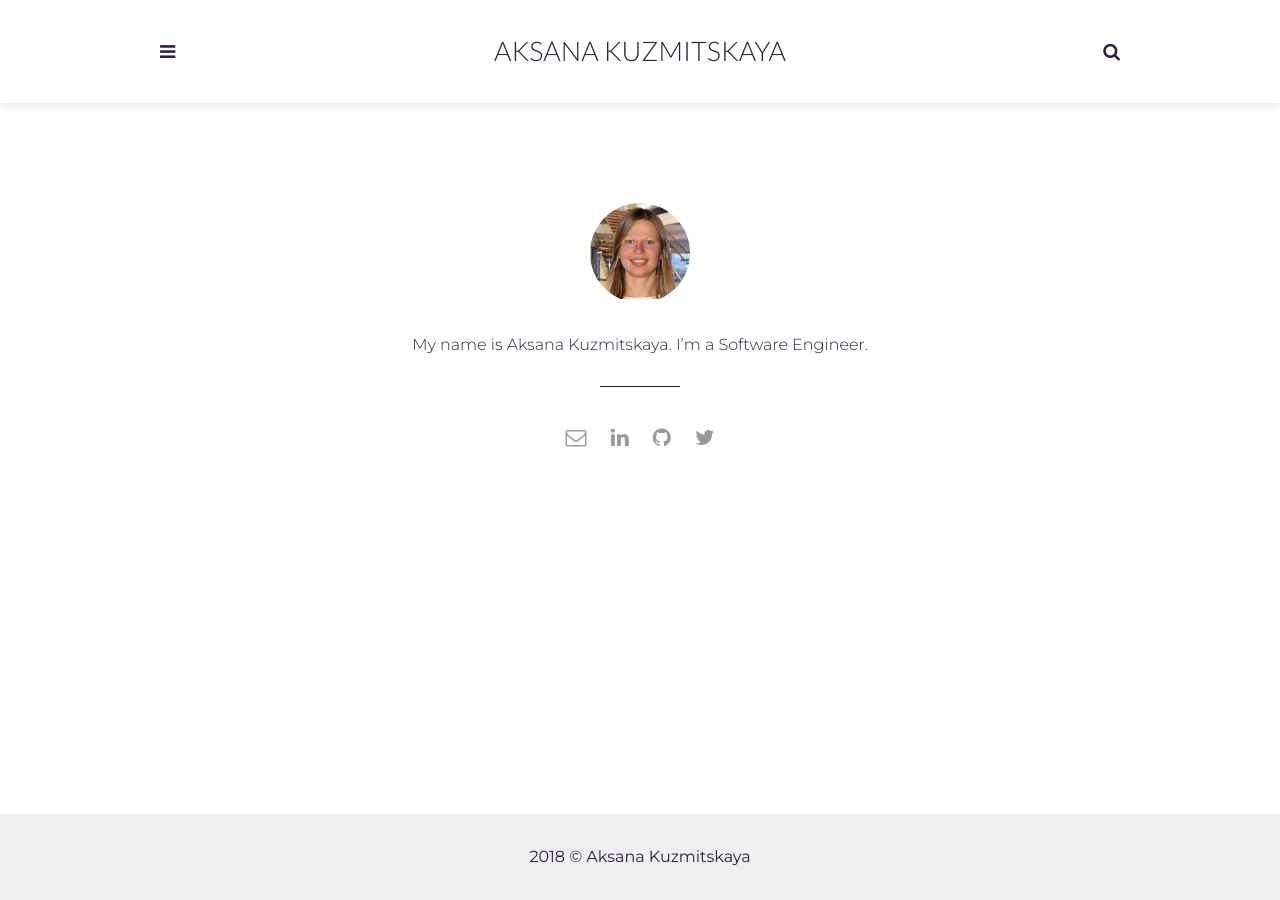
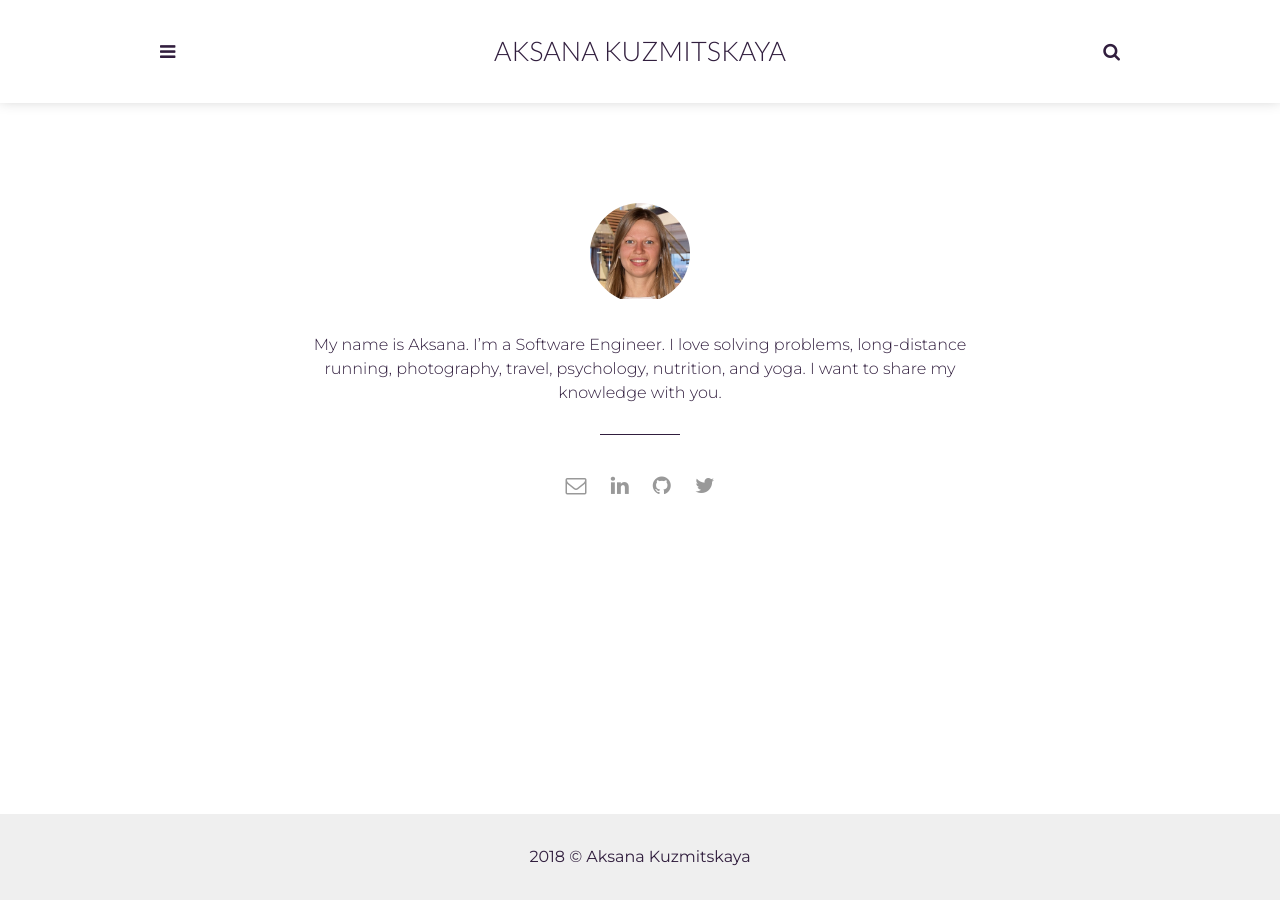
Before and after one commit to AksanaKuzmitskaya/AksanaKuzmitskaya.github.io, a Jekyll site: the page built from _pages/about.html, in a window 1280 px wide. Built offline with Jekyll 4.4.1, drawn with Linux system fonts in a browser that asks for light colours.

Commit message:
added author's info

```diff
--- a/_config.yml
+++ b/_config.yml
@@ -11,7 +11,7 @@ url: "" # the base hostname & protocol for your site, e.g. http://example.com
 # Author settings
 author: Aksana Kuzmitskaya
 author-pic: aksana_pic.jpg
-about-author: My name is Aksana Kuzmitskaya. I’m a Software Engineer.
+about-author: My name is Aksana. I’m a Software Engineer. I love solving problems, long-distance running, photography, travel, psychology, nutrition, and yoga. I want to share my knowledge with you.
 
 # Contact links
 email: aksana.kuzmitskaya@gmail.com
```
